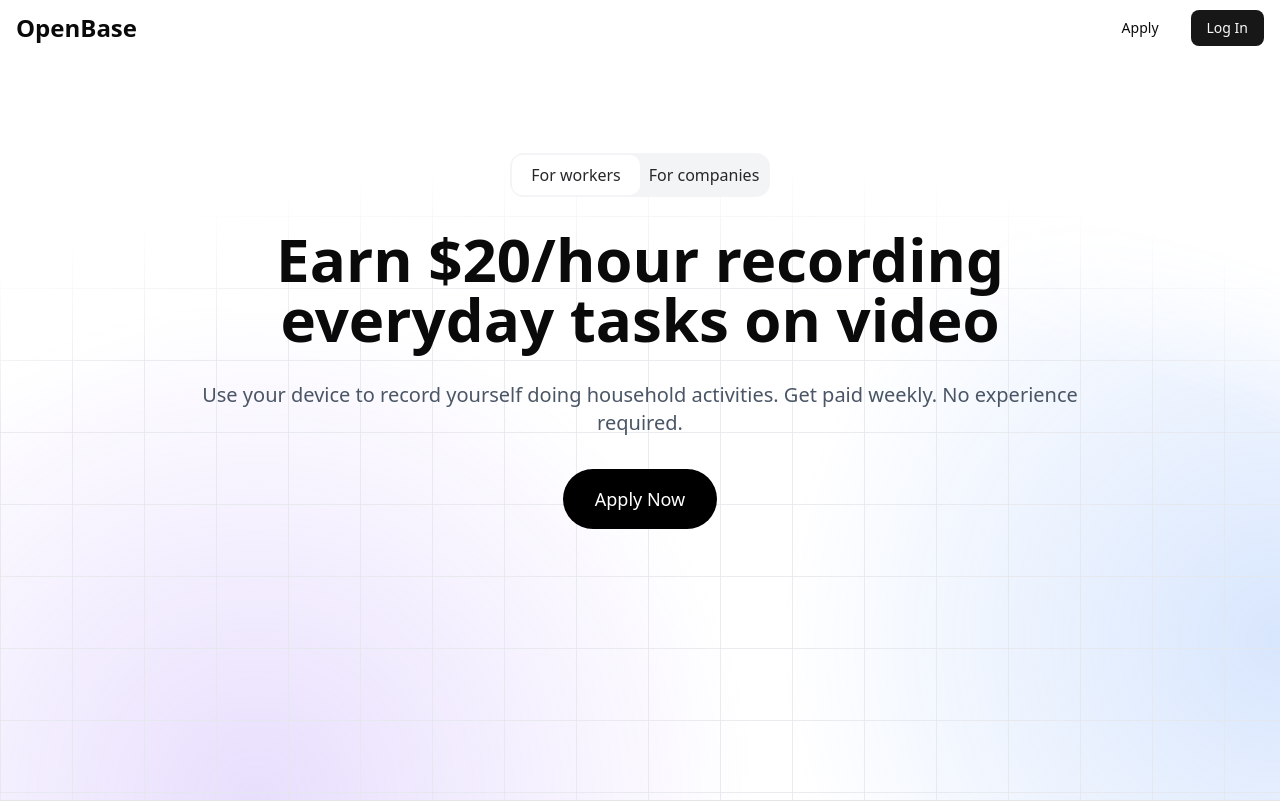
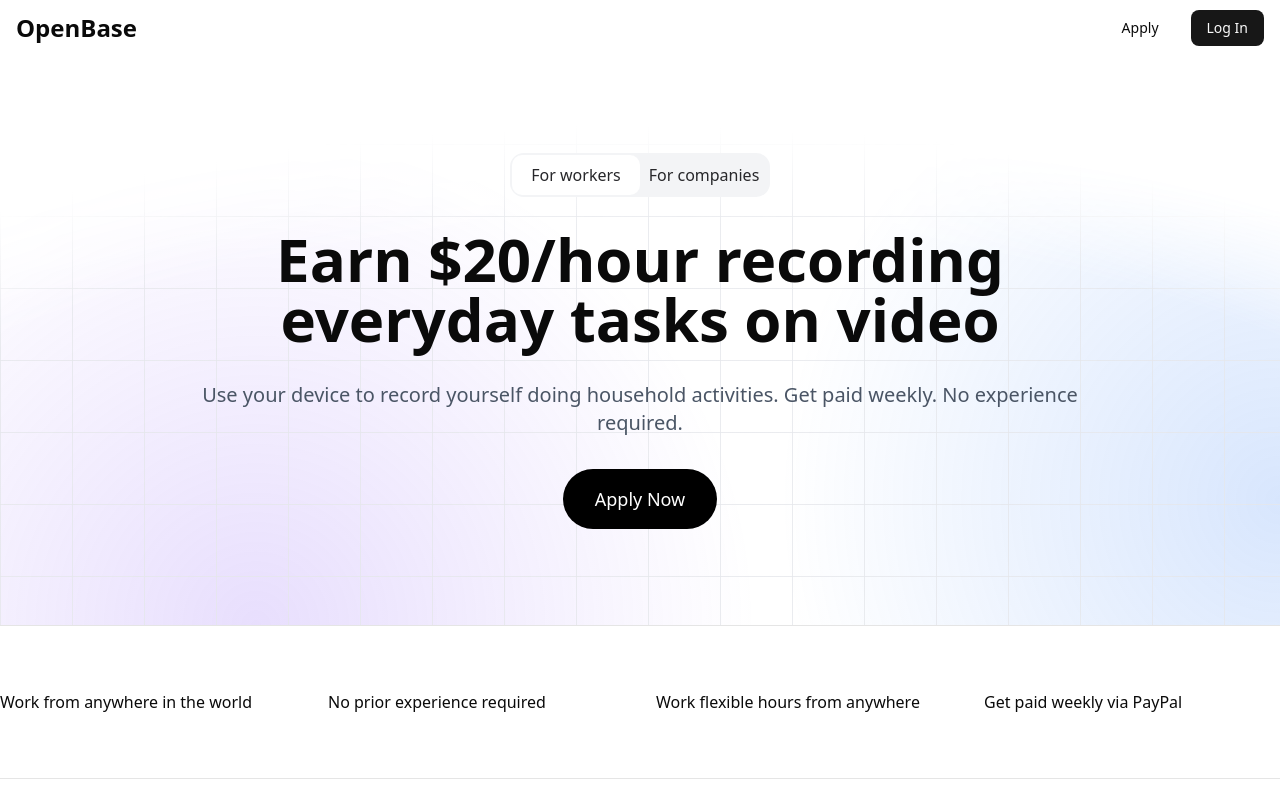
Before and after one commit to techaras/open-base, a Next.js app: page /workers in a window 1280 px wide. Shown: the top 802 px of the page. Built offline with nearby package versions, Linux system fonts and the light colour scheme; no server answers.

Commit message:
fix: remove min-h-screen from LandingHeroBackground to reduce spacing

```diff
--- a/components/landing/LandingHeroBackground.tsx
+++ b/components/landing/LandingHeroBackground.tsx
@@ -18,7 +18,7 @@ export function LandingHeroBackground({ children, variant }: LandingHeroBackgrou
   const colors = gradients[variant];
 
   return (
-    <div className="min-h-screen w-full bg-white relative">
+    <div className="w-full bg-white relative">
       {/* Dual Gradient Overlay (Bottom) Background */}
       <div
         className="absolute inset-0 z-0"
```
